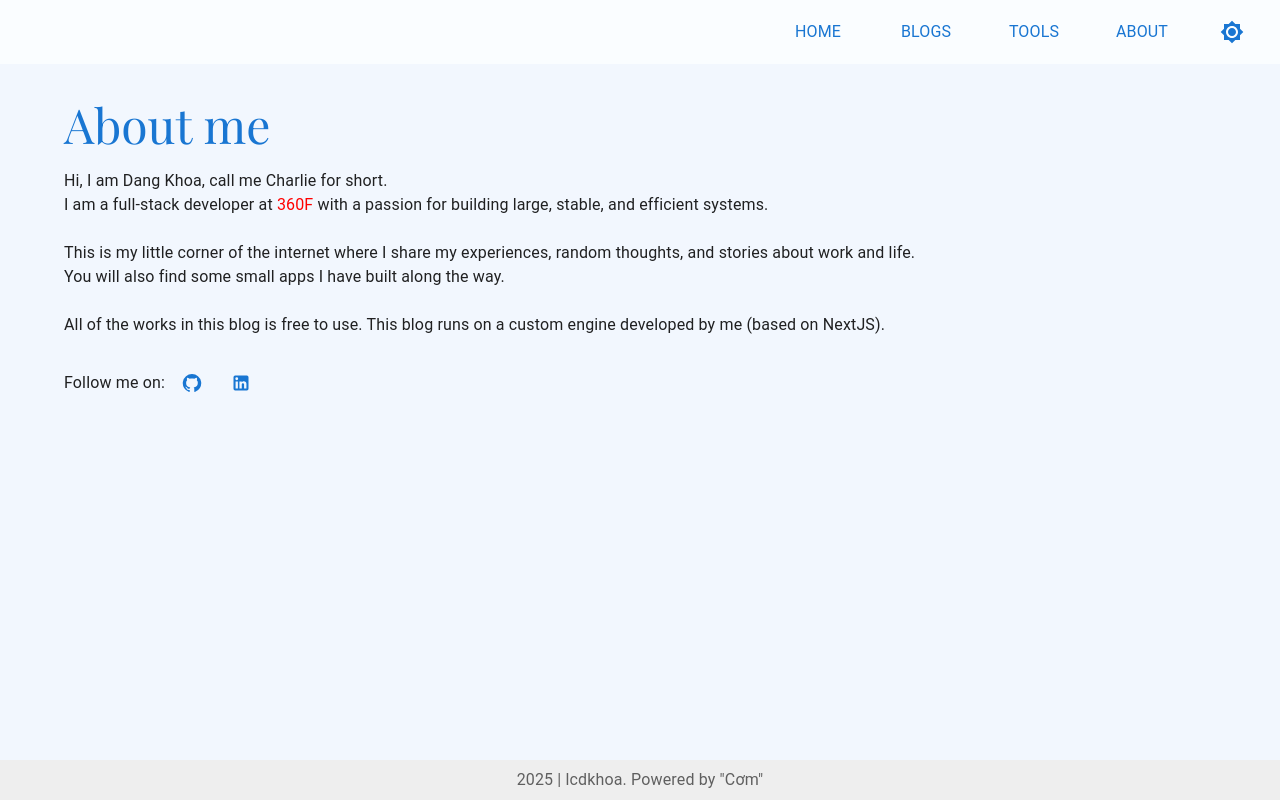
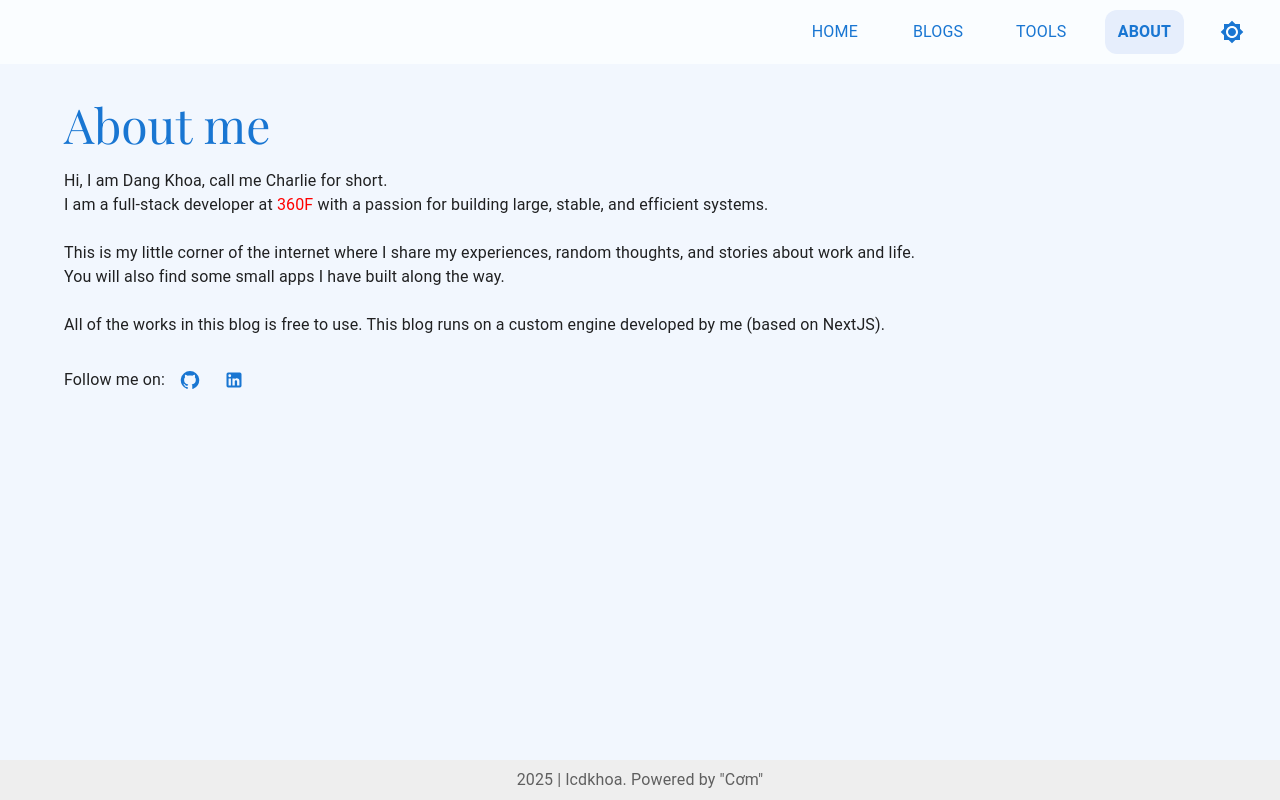
Before and after one commit to lcdkhoa/mayguy_onethreefive_nextgen_nextjs, a Next.js app: page /about in a window 1280 px wide. Built offline with nearby package versions, Linux system fonts and the light colour scheme.

Commit message:
chore: Highlight Current section

```diff
--- a/src/components/Buttons/ButtonWithLink.tsx
+++ b/src/components/Buttons/ButtonWithLink.tsx
@@ -9,7 +9,6 @@ interface ButtonWithLinkProps extends IconButtonProps {
 }
 
 export default function ButtonWithLink({ url, children, onTarget = true, ...props }: ButtonWithLinkProps) {
-	console.log(props);
 	return (
 		<IconButton
 			sx={{
@@ -19,7 +18,7 @@ export default function ButtonWithLink({ url, children, onTarget = true, ...prop
 					background: '#e6eefc',
 				},
 				borderRadius: '12px',
-				p: 1.5,
+				p: 1.2,
 			}}
 			component={Link}
 			href={url}
--- a/src/components/Header.tsx
+++ b/src/components/Header.tsx
@@ -5,27 +5,56 @@ import { useTheme } from '@/contexts/ThemeContext';
 import { color } from '@/styles/color';
 import { Bedtime, BrightnessHigh } from '@mui/icons-material';
 import { Box, Toolbar, Typography } from '@mui/material';
+import { usePathname } from 'next/navigation';
+import { useEffect, useState } from 'react';
 
 import ButtonWithLink from './Buttons/ButtonWithLink';
 import IconButtonWrapper from './Buttons/IconButton';
 
 const Header = () => {
 	const { theme, toggleTheme } = useTheme();
+	const [sectionList, setSectionList] = useState(sections);
+	const pathname = usePathname();
+
+	useEffect(() => {
+		const matched = sections.find((section) => section.path === pathname);
+		if (matched) {
+			matched.isSelected = true;
+			setSectionList((prevSections) =>
+				prevSections.map((section) => ({
+					...section,
+					isSelected: section.path === matched.path,
+				}))
+			);
+		}
+	}, [pathname]);
 
 	return (
 		<Toolbar
 			sx={{ gap: 3, backgroundColor: theme === 'light' ? color.light.background.header : color.dark.background.header }}
 		>
 			<Box sx={{ flexGrow: 1 }} />
-			{sections.map((section) => (
-				<ButtonWithLink focusRipple key={section.title} url={section.path} onTarget={false}>
+			{sectionList.map((section) => (
+				<ButtonWithLink
+					focusRipple
+					key={section.title}
+					url={section.path}
+					onTarget={false}
+					{...(section.isSelected && {
+						sx: {
+							background: '#e6eefc',
+							borderRadius: '12px',
+							p: 1.2,
+						},
+					})}
+				>
 					<Typography
 						variant="body1"
 						color="primary"
 						sx={{
 							minWidth: 60,
 							transition: 'font-weight 0.2s',
-							fontWeight: 400,
+							fontWeight: section.isSelected ? 700 : 400,
 							'&:hover': {
 								fontWeight: 700,
 							},
```
